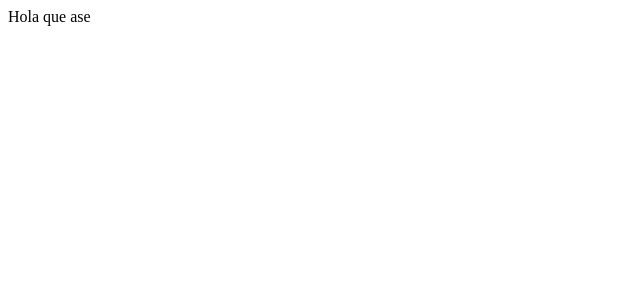
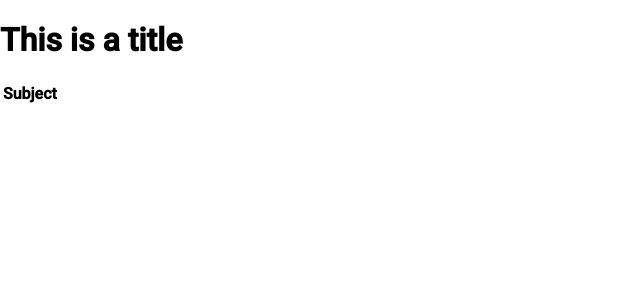
Before and after one commit to garretaserra/minim1Front, an Angular app: page / in a window 1280 px wide. Shown: the top 300 px of the page, without its empty margins (0-640 px from the left). Built offline with nearby package versions, Linux system fonts and the light colour scheme.

Commit message:
initialized front

```diff
--- a/angular.json
+++ b/angular.json
@@ -24,6 +24,7 @@
               "src/assets"
             ],
             "styles": [
+              "./node_modules/@angular/material/prebuilt-themes/indigo-pink.css",
               "src/styles.css"
             ],
             "scripts": []
@@ -89,6 +90,7 @@
               "src/assets"
             ],
             "styles": [
+              "./node_modules/@angular/material/prebuilt-themes/indigo-pink.css",
               "src/styles.css"
             ],
             "scripts": []
@@ -120,6 +122,7 @@
           }
         }
       }
-    }},
+    }
+  },
   "defaultProject": "minim1Front"
 }
--- a/package.json
+++ b/package.json
@@ -12,13 +12,16 @@
   "private": true,
   "dependencies": {
     "@angular/animations": "~8.2.7",
+    "@angular/cdk": "~8.2.3",
     "@angular/common": "~8.2.7",
     "@angular/compiler": "~8.2.7",
     "@angular/core": "~8.2.7",
     "@angular/forms": "~8.2.7",
+    "@angular/material": "^8.2.3",
     "@angular/platform-browser": "~8.2.7",
     "@angular/platform-browser-dynamic": "~8.2.7",
     "@angular/router": "~8.2.7",
+    "hammerjs": "^2.0.8",
     "rxjs": "~6.4.0",
     "tslib": "^1.10.0",
     "zone.js": "~0.9.1"
--- a/src/app/app.component.html
+++ b/src/app/app.component.html
@@ -1 +1,13 @@
-<a>Hola que ase</a>
+<h1>This is a title</h1>
+<div>
+  <table>
+    <th>Subject</th>
+  </table>
+</div>
+<div>
+  <mat-card-content>
+    <mat-list-item *ngFor>
+
+    </mat-list-item>
+  </mat-card-content>
+</div>
--- a/src/index.html
+++ b/src/index.html
@@ -6,6 +6,8 @@
   <base href="/">
   <meta name="viewport" content="width=device-width, initial-scale=1">
   <link rel="icon" type="image/x-icon" href="favicon.ico">
+  <link href="https://fonts.googleapis.com/css?family=Roboto:300,400,500&display=swap" rel="stylesheet">
+  <link href="https://fonts.googleapis.com/icon?family=Material+Icons" rel="stylesheet">
 </head>
 <body>
   <app-root></app-root>
--- a/src/main.ts
+++ b/src/main.ts
@@ -1,3 +1,4 @@
+import 'hammerjs';
 import { enableProdMode } from '@angular/core';
 import { platformBrowserDynamic } from '@angular/platform-browser-dynamic';
 
--- a/src/styles.css
+++ b/src/styles.css
@@ -1 +1,4 @@
 /* You can add global styles to this file, and also import other style files */
+
+html, body { height: 100%; }
+body { margin: 0; font-family: Roboto, "Helvetica Neue", sans-serif; }
```
Also changed, not shown: src/app/app.module.ts (+7 -1 lines), src/app/models/Student.ts (added, +9 -0 lines), src/app/models/Subject.ts (added, +7 -0 lines), 1 other file (tests, documents, lock files or other folders).
